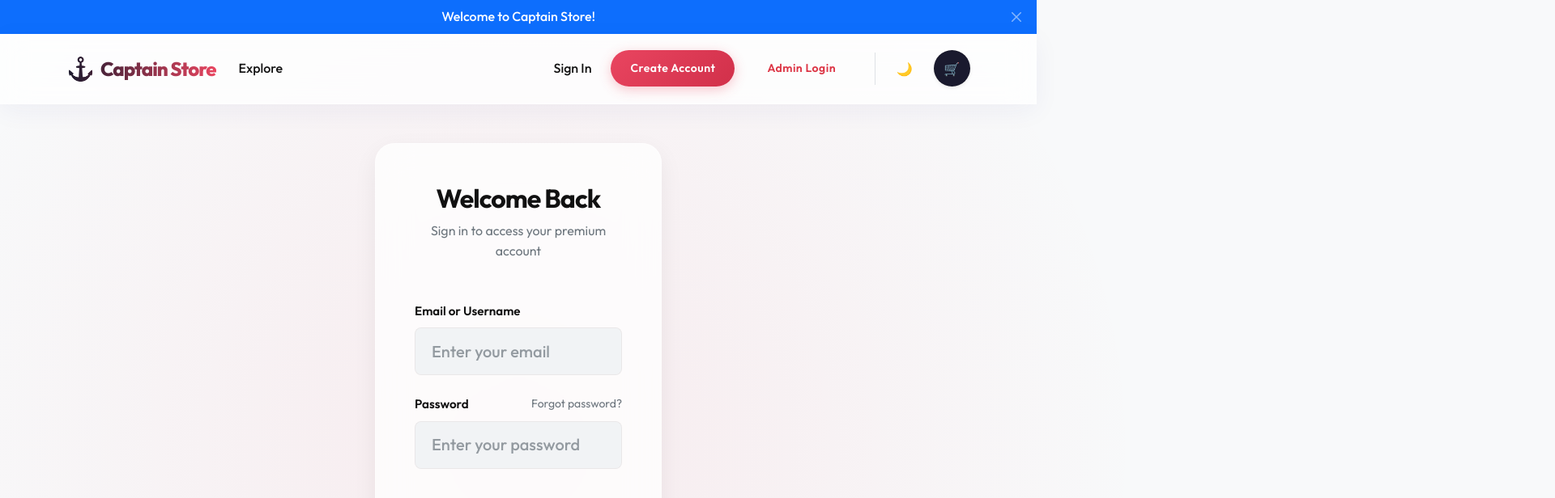
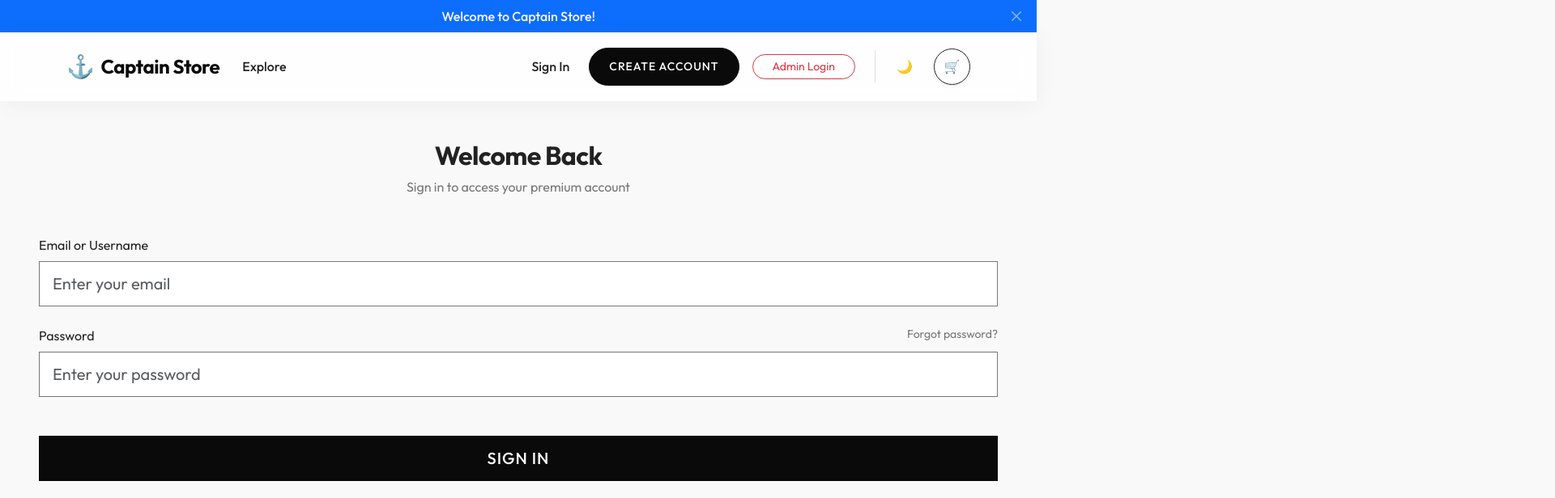
Before and after one commit to zihad2231/Captain-Store, a React (Vite) app in the folder frontend/: page /login in a window 1280 px wide. Shown: the top 616 px of the page at 81% size, 1920 px wide, since content can reach past the window. Built offline with nearby package versions, Linux system fonts and the light colour scheme; no server answers.

Commit message:
Revert theme to original baseline design

```diff
--- a/frontend/src/index.css
+++ b/frontend/src/index.css
@@ -1,450 +1,231 @@
-@import url('https://fonts.googleapis.com/css2?family=Outfit:wght@300;400;500;600;700;800&display=swap');
+@import url('https://fonts.googleapis.com/css2?family=Outfit:wght@300;400;500;600;700&display=swap');
 
 :root {
-  /* Premium Brand Color Palette - Light Mode */
-  --brand-primary: #1a1a2e;
-  --brand-secondary: #16213e;
-  --brand-accent: #e94560;
-  --brand-accent-hover: #c9334c;
+  /* Premium Brand Color Palette */
+  --brand-dark: #0a0a0a;
+  --brand-dark-grey: #1c1c1c;
+  --brand-light: #f9f9f9;
+  --brand-white: #ffffff;
+  --brand-gold: #c5a880;
+  --brand-gold-hover: #b09570;
+  --brand-text-main: #222222;
+  --brand-text-muted: #777777;
 
-  --brand-bg: #f8f9fa;
-  --brand-surface: #ffffff;
-  --brand-surface-2: #f1f3f5;
+  /* Fonts */
+  --font-primary: 'Outfit', sans-serif;
 
-  --brand-text-main: #111111;
-  --brand-text-muted: #6c757d;
-
-  --brand-border: rgba(0, 0, 0, 0.08);
-
-  /* Glassmorphism */
-  --glass-bg: rgba(255, 255, 255, 0.75);
-  --glass-border: rgba(255, 255, 255, 0.4);
-  --glass-shadow: 0 8px 32px 0 rgba(31, 38, 135, 0.05);
-
-  /* Shadows */
-  --shadow-sm: 0 2px 8px rgba(0, 0, 0, 0.04);
-  --shadow-md: 0 10px 30px rgba(0, 0, 0, 0.06);
-  --shadow-lg: 0 20px 40px rgba(0, 0, 0, 0.1);
-  --shadow-hover: 0 15px 35px rgba(0, 0, 0, 0.12);
-
-  --radius-sm: 8px;
-  --radius-md: 16px;
-  --radius-lg: 24px;
-  --radius-xl: 32px;
-
-  --font-primary: 'Outfit', -apple-system, BlinkMacSystemFont, "Segoe UI", Roboto, "Helvetica Neue", Arial, sans-serif;
-  --transition-fast: 0.2s cubic-bezier(0.4, 0, 0.2, 1);
-  --transition-normal: 0.3s cubic-bezier(0.4, 0, 0.2, 1);
-  --transition-slow: 0.5s cubic-bezier(0.4, 0, 0.2, 1);
-}
-
-body.dark-mode {
-  /* Premium Brand Color Palette - Dark Mode */
-  --brand-primary: #f8f9fa;
-  --brand-secondary: #e9ecef;
-  --brand-accent: #e94560;
-  --brand-accent-hover: #ff5c77;
-
-  --brand-bg: #0f1015;
-  --brand-surface: #181921;
-  --brand-surface-2: #21232d;
-
-  --brand-text-main: #f8f9fa;
-  --brand-text-muted: #adb5bd;
-
-  --brand-border: rgba(255, 255, 255, 0.08);
-
-  --glass-bg: rgba(24, 25, 33, 0.75);
-  --glass-border: rgba(255, 255, 255, 0.05);
-  --glass-shadow: 0 8px 32px 0 rgba(0, 0, 0, 0.3);
-
-  --shadow-sm: 0 2px 8px rgba(0, 0, 0, 0.2);
-  --shadow-md: 0 10px 30px rgba(0, 0, 0, 0.4);
-  --shadow-lg: 0 20px 40px rgba(0, 0, 0, 0.5);
-  --shadow-hover: 0 15px 35px rgba(0, 0, 0, 0.6);
-}
-
-/* Stylish Theme - Light Mode */
-body.theme-stylish {
-  --brand-primary: #4f46e5;
-  --brand-secondary: #312e81;
-  --brand-accent: #06b6d4;
-  --brand-accent-hover: #0891b2;
-
-  --brand-bg: #f0fdfa;
-  --brand-surface: #ffffff;
-  --brand-surface-2: #ccfbf1;
-
-  --brand-text-main: #0f172a;
-  --brand-text-muted: #475569;
-
-  --brand-border: rgba(6, 182, 212, 0.2);
-
+  /* Shadows & Glass */
+  --shadow-soft: 0 10px 40px -10px rgba(0,0,0,0.08);
+  --shadow-hover: 0 20px 40px -10px rgba(0,0,0,0.15);
   --glass-bg: rgba(255, 255, 255, 0.85);
-  --glass-border: rgba(6, 182, 212, 0.3);
-  --glass-shadow: 0 10px 40px -10px rgba(6, 182, 212, 0.2);
-
-  /* Different font for stylish theme if desired */
-  --font-primary: 'Outfit', -apple-system, BlinkMacSystemFont, "Segoe UI", Roboto, "Helvetica Neue", Arial, sans-serif;
-}
-
-/* Stylish Theme - Dark Mode */
-body.theme-stylish.dark-mode {
-  --brand-primary: #818cf8;
-  --brand-secondary: #c7d2fe;
-  --brand-accent: #22d3ee;
-  --brand-accent-hover: #67e8f9;
-
-  --brand-bg: #020617;
-  --brand-surface: #0f172a;
-  --brand-surface-2: #1e293b;
-
-  --brand-text-main: #f8fafc;
-  --brand-text-muted: #cbd5e1;
-
-  --brand-border: rgba(34, 211, 238, 0.2);
-
-  --glass-bg: rgba(15, 23, 42, 0.85);
-  --glass-border: rgba(34, 211, 238, 0.2);
-  --glass-shadow: 0 10px 40px -10px rgba(34, 211, 238, 0.15);
-}
-
-
-/* Global Reset & Base */
-* {
-  box-sizing: border-box;
+  --glass-border: rgba(255, 255, 255, 0.3);
 }
 
 body {
   font-family: var(--font-primary);
-  background-color: var(--brand-bg);
+  background-color: var(--brand-light);
   color: var(--brand-text-main);
   -webkit-font-smoothing: antialiased;
   -moz-osx-font-smoothing: grayscale;
-  transition: background-color var(--transition-normal), color var(--transition-normal);
-  line-height: 1.6;
+  transition: background-color 0.3s ease, color 0.3s ease;
 }
 
-/* Typography */
-h1, h2, h3, h4, h5, h6 {
-  font-weight: 700;
-  letter-spacing: -0.03em;
-  margin-bottom: 1rem;
-  color: var(--brand-text-main);
+body.dark-mode {
+  --brand-light: #121212;
+  --brand-white: #1e1e1e;
+  --brand-dark: #f9f9f9;
+  --brand-text-main: #e0e0e0;
+  --brand-text-muted: #aaaaaa;
+  --glass-bg: rgba(30, 30, 30, 0.85);
+  --glass-border: rgba(255, 255, 255, 0.1);
+  --shadow-soft: 0 10px 40px -10px rgba(0,0,0,0.5);
+  --shadow-hover: 0 20px 40px -10px rgba(0,0,0,0.7);
 }
 
-.display-4, .display-5 {
-  font-weight: 800;
-  letter-spacing: -0.04em;
-  background: linear-gradient(135deg, var(--brand-primary), var(--brand-accent));
-  -webkit-background-clip: text;
-  -webkit-text-fill-color: transparent;
+/* Typography Overrides */
+h1, h2, h3, h4, h5, h6 {
+  font-weight: 600;
+  letter-spacing: -0.02em;
 }
 
-p {
-  color: var(--brand-text-muted);
+.display-4 {
+  font-weight: 700 !important;
+  letter-spacing: -0.03em;
+  color: var(--brand-dark);
 }
 
-a {
-  color: var(--brand-accent);
-  text-decoration: none;
-  transition: color var(--transition-fast);
+/* Custom Overrides for Bootstrap to look premium */
+.bg-light {
+  background-color: var(--brand-light) !important;
 }
 
-a:hover {
-  color: var(--brand-accent-hover);
+.bg-dark {
+  background-color: var(--brand-dark) !important;
 }
 
-/* Premium Buttons */
-.btn {
-  font-weight: 600;
-  border-radius: var(--radius-md);
-  padding: 0.75rem 1.75rem;
-  transition: all var(--transition-normal);
-  letter-spacing: 0.5px;
-  display: inline-flex;
-  align-items: center;
-  justify-content: center;
-  gap: 0.5rem;
-  border: none;
+.text-primary {
+  color: var(--brand-gold) !important;
 }
 
 .btn-primary {
-  background: linear-gradient(135deg, var(--brand-accent), #d1304a);
-  color: #fff;
-  box-shadow: 0 4px 15px rgba(233, 69, 96, 0.3);
+  background-color: var(--brand-dark);
+  border-color: var(--brand-dark);
+  color: var(--brand-white);
+  border-radius: 0;
+  padding: 12px 24px;
+  font-weight: 500;
+  text-transform: uppercase;
+  letter-spacing: 1px;
+  transition: all 0.3s ease;
 }
 
 .btn-primary:hover, .btn-primary:focus {
-  background: linear-gradient(135deg, var(--brand-accent-hover), var(--brand-accent));
+  background-color: var(--brand-gold);
+  border-color: var(--brand-gold);
+  color: var(--brand-white);
   transform: translateY(-2px);
-  box-shadow: 0 8px 25px rgba(233, 69, 96, 0.4);
-  color: #fff;
+  box-shadow: var(--shadow-hover);
 }
 
-.btn-outline-primary {
-  background: transparent;
-  color: var(--brand-accent);
-  border: 2px solid var(--brand-accent);
+.btn-outline-secondary {
+  border-color: var(--brand-text-muted);
+  color: var(--brand-text-main);
+  background-color: transparent;
+  border-radius: 0;
+  padding: 12px 24px;
+  font-weight: 500;
+  transition: all 0.3s ease;
 }
 
-.btn-outline-primary:hover {
-  background: var(--brand-accent);
-  color: #fff;
-  box-shadow: 0 4px 15px rgba(233, 69, 96, 0.3);
-  transform: translateY(-2px);
+.btn-outline-secondary:hover {
+  background-color: var(--brand-dark);
+  color: var(--brand-white);
+  border-color: var(--brand-dark);
 }
 
-.btn-secondary, .btn-dark {
-  background: var(--brand-surface-2);
-  color: var(--brand-text-main);
-  border: 1px solid var(--brand-border);
+/* Card Styling (Glassmorphism & Clean) */
+.card {
+  border-radius: 0 !important;
+  border: none !important;
+  background: var(--brand-white);
+  color: var(--brand-text-main) !important;
+  transition: all 0.4s cubic-bezier(0.175, 0.885, 0.32, 1.275);
 }
 
-.btn-secondary:hover, .btn-dark:hover {
-  background: var(--brand-primary);
-  color: var(--brand-bg);
-  transform: translateY(-2px);
-  box-shadow: var(--shadow-md);
-}
-
-/* Glassmorphism Navbar */
-.navbar {
-  background: var(--glass-bg) !important;
-  backdrop-filter: blur(16px);
-  -webkit-backdrop-filter: blur(16px);
-  border-bottom: 1px solid var(--glass-border);
-  box-shadow: var(--glass-shadow);
-  padding: 1rem 0;
-  transition: all var(--transition-normal);
-}
-
-.navbar-brand {
-  font-weight: 800;
-  font-size: 1.5rem;
-  letter-spacing: -1px;
-  background: linear-gradient(90deg, var(--brand-primary), var(--brand-accent));
-  -webkit-background-clip: text;
-  -webkit-text-fill-color: transparent;
-}
-
-.nav-link {
-  font-weight: 500;
-  color: var(--brand-text-main) !important;
-  position: relative;
-  padding: 0.5rem 1rem;
-}
-
-.nav-link::after {
-  content: '';
-  position: absolute;
-  width: 0;
-  height: 2px;
-  bottom: 0;
-  left: 50%;
-  background-color: var(--brand-accent);
-  transition: all var(--transition-fast);
-  transform: translateX(-50%);
-}
-
-.nav-link:hover::after, .nav-link.active::after {
-  width: 70%;
-}
-
-/* Premium Cards */
-.card {
-  background: var(--brand-surface);
-  border: 1px solid var(--brand-border);
-  border-radius: var(--radius-lg);
-  box-shadow: var(--shadow-sm);
-  transition: all var(--transition-normal);
-  overflow: hidden;
+.card.shadow-sm {
+  box-shadow: var(--shadow-soft) !important;
 }
 
 .card:hover {
   transform: translateY(-8px);
-  box-shadow: var(--shadow-hover);
-  border-color: rgba(233, 69, 96, 0.2);
+  box-shadow: var(--shadow-hover) !important;
 }
 
 .card-img-wrapper {
+  overflow: hidden;
   position: relative;
-  overflow: hidden;
-  aspect-ratio: 4/3;
-  background-color: var(--brand-surface-2);
+  height: 300px;
+  background-color: #f0f0f0;
 }
 
 .card-img-wrapper img {
   width: 100%;
   height: 100%;
   object-fit: cover;
-  transition: transform var(--transition-slow);
+  transition: transform 0.6s ease;
 }
 
 .card:hover .card-img-wrapper img {
-  transform: scale(1.08);
-}
-
-.card-body {
-  padding: 1.5rem;
+  transform: scale(1.05);
 }
 
 .card-title {
-  font-size: 1.25rem;
-  font-weight: 700;
+  font-size: 1.1rem;
+  font-weight: 600;
   margin-bottom: 0.5rem;
-  white-space: nowrap;
-  overflow: hidden;
-  text-overflow: ellipsis;
 }
 
-.price-tag {
-  font-size: 1.4rem;
-  font-weight: 800;
-  color: var(--brand-accent);
+.card-subtitle {
+  font-size: 1.2rem;
+  color: var(--brand-gold) !important;
+  font-weight: 500;
 }
 
-/* Forms & Inputs */
+/* Navbar overrides */
+.navbar {
+  background: var(--glass-bg) !important;
+  backdrop-filter: blur(10px);
+  -webkit-backdrop-filter: blur(10px);
+  border-bottom: 1px solid var(--glass-border);
+  box-shadow: 0 4px 30px rgba(0, 0, 0, 0.05);
+}
+
+.navbar-brand {
+  font-weight: 700;
+  font-size: 1.5rem;
+  letter-spacing: -0.02em;
+  color: var(--brand-dark) !important;
+}
+
+.nav-link {
+  font-weight: 500;
+  color: var(--brand-text-main) !important;
+  transition: color 0.3s ease;
+}
+
+.nav-link:hover {
+  color: var(--brand-gold) !important;
+}
+
+/* Forms */
 .form-control, .form-select {
-  background-color: var(--brand-surface-2);
-  border: 1px solid var(--brand-border);
-  border-radius: var(--radius-sm);
-  padding: 0.85rem 1.25rem;
+  border-radius: 0;
+  border: 1px solid var(--brand-text-muted);
+  padding: 0.75rem 1rem;
+  background-color: var(--brand-white);
   color: var(--brand-text-main);
-  font-weight: 500;
-  transition: all var(--transition-fast);
 }
 
 .form-control:focus, .form-select:focus {
-  background-color: var(--brand-surface);
-  border-color: var(--brand-accent);
-  box-shadow: 0 0 0 4px rgba(233, 69, 96, 0.15);
-  color: var(--brand-text-main);
-}
-
-.form-control::placeholder {
-  color: var(--brand-text-muted);
-  opacity: 0.7;
-}
-
-.form-label {
-  font-weight: 600;
-  color: var(--brand-text-main);
-  margin-bottom: 0.5rem;
-  font-size: 0.95rem;
+  border-color: var(--brand-dark);
+  box-shadow: none;
 }
 
 /* Badges */
-.badge {
-  padding: 0.5em 0.8em;
-  border-radius: var(--radius-sm);
-  font-weight: 600;
+.badge.bg-light {
+  background-color: var(--brand-white) !important;
+  border: 1px solid var(--glass-border) !important;
+  color: var(--brand-text-main) !important;
+  font-weight: 500;
+  text-transform: uppercase;
   letter-spacing: 0.5px;
+  font-size: 0.7rem;
+  padding: 0.4em 0.8em;
 }
 
-.badge-primary {
-  background-color: rgba(233, 69, 96, 0.1);
-  color: var(--brand-accent);
-  border: 1px solid rgba(233, 69, 96, 0.2);
+.badge.bg-warning {
+  background-color: var(--brand-gold) !important;
+  color: #fff !important;
+  border: none;
+  font-weight: 500;
+  text-transform: uppercase;
+  letter-spacing: 0.5px;
+  font-size: 0.7rem;
+  padding: 0.4em 0.8em;
 }
 
-/* Layout Utilities */
-.glass-panel {
-  background: var(--glass-bg);
-  backdrop-filter: blur(20px);
-  -webkit-backdrop-filter: blur(20px);
-  border: 1px solid var(--glass-border);
-  border-radius: var(--radius-lg);
-  box-shadow: var(--shadow-md);
+.text-dark {
+  color: var(--brand-text-main) !important;
 }
 
-/* Auth Pages Styling */
-.auth-container {
-  min-height: calc(100vh - 150px);
-  display: flex;
-  align-items: center;
-  justify-content: center;
-  position: relative;
+.text-white, .text-light {
+  color: var(--brand-light) !important;
 }
 
-.auth-container::before {
-  content: '';
-  position: absolute;
-  top: -50%;
-  left: -50%;
-  width: 200%;
-  height: 200%;
-  background: radial-gradient(circle at center, rgba(233, 69, 96, 0.08) 0%, transparent 50%);
-  z-index: 0;
-  pointer-events: none;
+.text-muted {
+  color: var(--brand-text-muted) !important;
 }
 
-.auth-card {
-  position: relative;
-  z-index: 1;
-  width: 100%;
-  max-width: 450px;
-  padding: 3rem;
+.bg-white {
+  background-color: var(--brand-white) !important;
 }
-
-/* Product Details View */
-.product-hero-image {
-  border-radius: var(--radius-lg);
-  box-shadow: var(--shadow-lg);
-  overflow: hidden;
-  position: relative;
-}
-
-.product-hero-image img {
-  width: 100%;
-  height: auto;
-  object-fit: cover;
-  transition: transform var(--transition-slow);
-}
-
-.product-hero-image:hover img {
-  transform: scale(1.05);
-}
-
-/* Cart & Checkout */
-.cart-item {
-  border-bottom: 1px solid var(--brand-border);
-  padding: 1.5rem 0;
-  transition: background-color var(--transition-fast);
-}
-
-.cart-item:last-child {
-  border-bottom: none;
-}
-
-.cart-item:hover {
-  background-color: var(--brand-surface-2);
-  border-radius: var(--radius-md);
-}
-
-.quantity-btn {
-  width: 36px;
-  height: 36px;
-  border-radius: 50%;
-  display: flex;
-  align-items: center;
-  justify-content: center;
-  background: var(--brand-surface-2);
-  border: 1px solid var(--brand-border);
-  color: var(--brand-text-main);
-  transition: all var(--transition-fast);
-}
-
-.quantity-btn:hover {
-  background: var(--brand-accent);
-  color: #fff;
-  border-color: var(--brand-accent);
-}
-
-/* Bootstrap Overrides for consistency */
-.bg-light { background-color: var(--brand-surface-2) !important; }
-.bg-white { background-color: var(--brand-surface) !important; }
-.bg-dark { background-color: var(--brand-primary) !important; }
-.text-dark { color: var(--brand-text-main) !important; }
-.text-muted { color: var(--brand-text-muted) !important; }
-.border { border-color: var(--brand-border) !important; }
```
